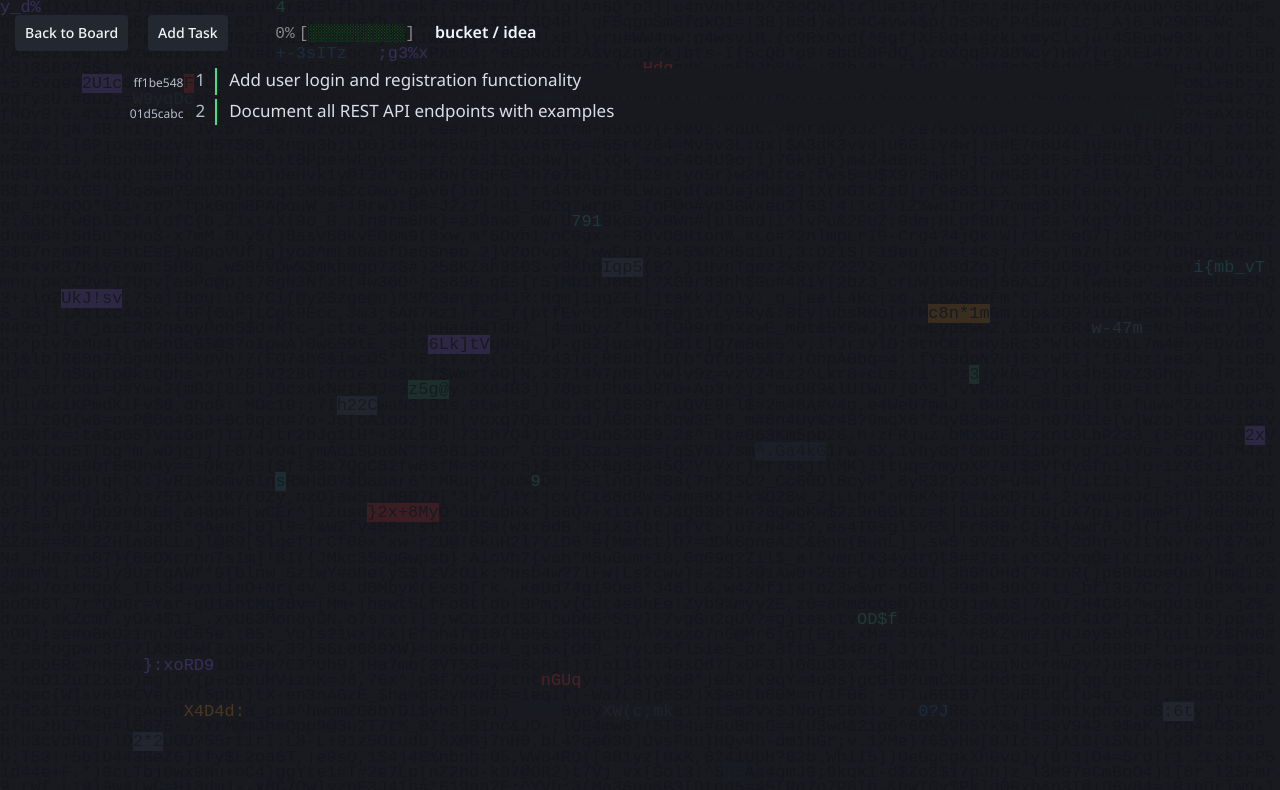
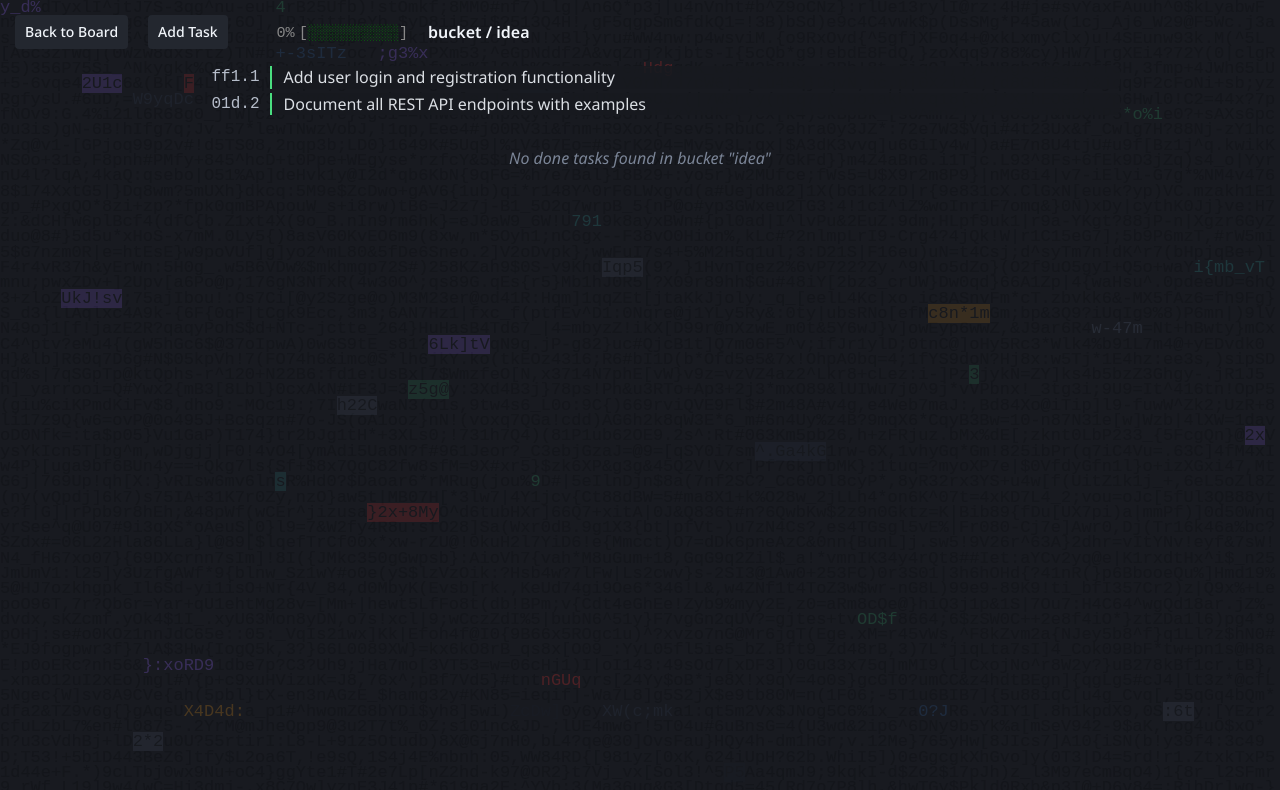
Before and after one commit to rpaillan/text4you, a React (Vite) app: page / in a window 1280 px wide. Both pictures are taken after a click on the element "idea". Shown: the top 790 px of the page. Built offline with nearby package versions, Linux system fonts and the light colour scheme.

Commit message:
Design fixes

```diff
--- a/src/components/Board.scss
+++ b/src/components/Board.scss
@@ -1,6 +1,6 @@
 .kanban-board {
   width: 100%;
-  max-width: 110ch;
+  max-width: 105ch;
   padding-bottom: 50px;
   pointer-events: auto;
 
--- a/src/components/BucketView.tsx
+++ b/src/components/BucketView.tsx
@@ -1,4 +1,4 @@
-import React, { useEffect, useState } from 'react';
+import React, { useEffect, useMemo, useState } from 'react';
 import { Task, Bucket } from '../types/index.js';
 import './Board.scss'; // Reuse existing styles
 import { TaskView } from './Task.js';
@@ -23,11 +23,15 @@ const BucketView: React.FC<BucketViewProps> = ({ bucket, token }) => {
   const error = useKanbanStore(state => state.error);
 
   const bucketConfig = getBucketConfig(bucket);
-  let bucketTasks = tasks.filter(task => task.bucket === bucket);
-
-  if (!isAuthenticated) {
-    bucketTasks = obfuscateTasks(bucketTasks);
-  }
+  let bucketTasks = useMemo(() => {
+    let list = tasks.filter(task => task.bucket === bucket);
+    if (!isAuthenticated) {
+      list = obfuscateTasks(list);
+    }
+    return list;
+  }, [tasks, bucket, isAuthenticated]);
+  const activeTasks = useMemo(() => bucketTasks.filter(task => task.state !== 'done'), [bucketTasks]);
+  const doneTasks = useMemo(() => bucketTasks.filter(task => task.state === 'done'), [bucketTasks]);
 
   useEffect(() => {
     // Initialize with sample data if no buckets exist
@@ -70,10 +74,21 @@ const BucketView: React.FC<BucketViewProps> = ({ bucket, token }) => {
           <div className="bucket-list">
             <div className="bucket-wrapper">
               <div className="bucket-tasks">
-                {bucketTasks.length === 0 ? (
+                {activeTasks.length === 0 ? (
                   <div className="no-tasks">No tasks found in bucket "{bucketConfig?.name || bucket}"</div>
                 ) : (
-                  bucketTasks
+                  activeTasks
+                    .sort((a, b) => a.order - b.order)
+                    .map((task, index) => (
+                      <TaskView key={task.id} task={task as Task} index={index} isObfuscated={!isAuthenticated} />
+                    ))
+                )}
+              </div>
+              <div className="bucket-tasks">
+                {doneTasks.length === 0 ? (
+                  <div className="no-tasks">No done tasks found in bucket "{bucketConfig?.name || bucket}"</div>
+                ) : (
+                  doneTasks
                     .sort((a, b) => a.order - b.order)
                     .map((task, index) => (
                       <TaskView key={task.id} task={task as Task} index={index} isObfuscated={!isAuthenticated} />
--- a/src/components/Task.scss
+++ b/src/components/Task.scss
@@ -42,7 +42,7 @@
   &.state-done {
     opacity: 0.35;
     .task-header {
-      border-color: var(--color-success);
+      border-color: #333;
     }
   }
   &.state-blck {
@@ -60,15 +60,13 @@
     padding: 0 10px;
     width: 90px;
 
+    font-family: monospace;
+
     background: transparent;
     border-right: 2px solid #333;
 
     color: var(--color-text-secondary);
 
-    .task-id {
-      padding-top: 3px;
-      font-size: 12px;
-    }
     .task-options {
       display: flex;
       align-items: center;
--- a/src/components/Task.tsx
+++ b/src/components/Task.tsx
@@ -314,8 +314,9 @@ export const TaskView: React.FC<CardProps> = ({ task, isObfuscated = false, inde
         })}
       >
         <div className="task-header">
-          <span className="task-id">{task.id.slice(0, 8)}</span>
-          <span>{index + 1}</span>
+          <span>
+            {task.id.slice(0, 3)}.{index + 1}
+          </span>
         </div>
         <div className="task-content">
           <div
--- a/src/index.scss
+++ b/src/index.scss
@@ -31,7 +31,7 @@ body {
   -webkit-font-smoothing: antialiased;
   -moz-osx-font-smoothing: grayscale;
   color: var(--color-text-primary);
-  font-size: 17px;
+  font-size: 16px;
   padding: 0;
   margin: 0;
 }
```
